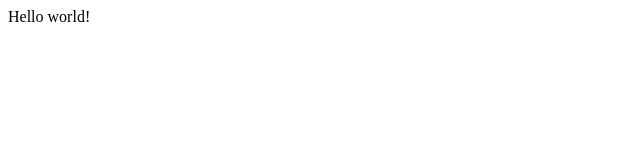
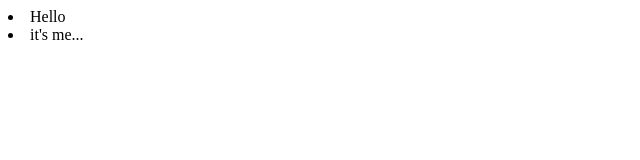
Before and after one commit to punkrock34/digital-nation, a plain HTML site: page index.html in a window 1280 px wide. Shown: the whole page, without its empty margins (0-640 px from the left). Drawn offline with Linux system fonts and the light colour scheme.

Commit message:
Add a big list

```diff
--- a/index.html
+++ b/index.html
@@ -5,6 +5,7 @@
     <title></title>
   </head>
   <body>
-   Hello world!
+   <li>Hello</li>
+   <li>it's me...</li>
   </body>
 </html>
```
